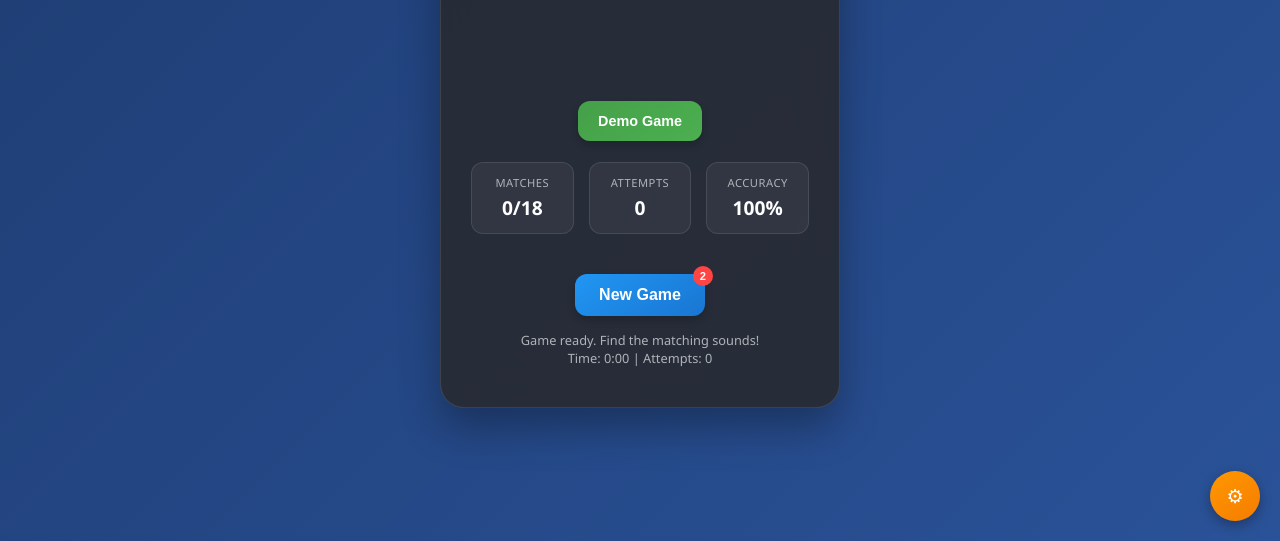
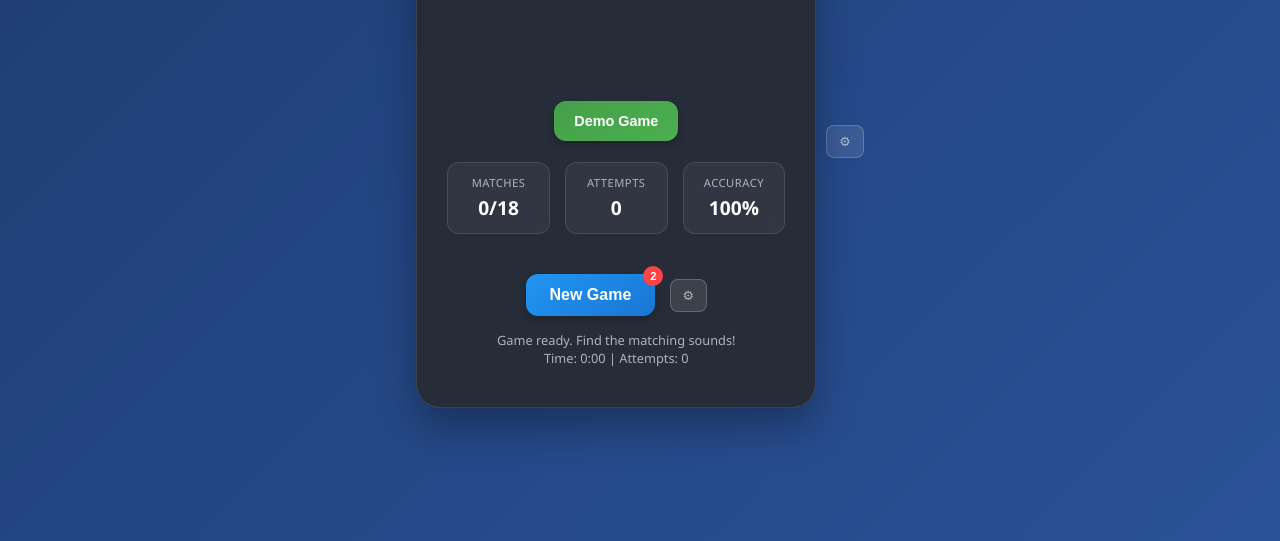
Before and after one commit to dmccolly/dont-test-me-admin, a website: page public/index.html in a window 1280 px wide. Shown: the part 259-800 px from the top of the page. Drawn offline with Linux system fonts and the light colour scheme; no server answers.

Commit message:
Update index.html

```diff
--- a/public/index.html
+++ b/public/index.html
@@ -299,25 +299,20 @@
         }
 
         .admin-btn {
-            position: fixed;
-            bottom: 20px;
-            right: 20px;
-            width: 50px;
-            height: 50px;
-            background: linear-gradient(145deg, #FF9800, #F57C00);
-            border: none;
-            border-radius: 50%;
-            color: white;
-            font-size: 1.2rem;
+            background: rgba(255, 255, 255, 0.1);
+            border: 1px solid rgba(255, 255, 255, 0.2);
+            border-radius: 8px;
+            color: rgba(255, 255, 255, 0.6);
+            font-size: 0.8rem;
             cursor: pointer;
-            box-shadow: 0 4px 12px rgba(0, 0, 0, 0.3);
+            padding: 8px 12px;
+            margin-left: 10px;
             transition: all 0.3s ease;
-            z-index: 1000;
         }
 
         .admin-btn:hover {
-            transform: scale(1.1);
-            box-shadow: 0 6px 16px rgba(0, 0, 0, 0.4);
+            background: rgba(255, 255, 255, 0.2);
+            color: rgba(255, 255, 255, 0.8);
         }
 
         .modal {
@@ -546,6 +541,7 @@
                 New Game
                 <span class="badge" id="newGameBadge">2</span>
             </button>
+            <button class="admin-btn" id="adminBtn">⚙</button>
         </div>
 
         <div class="game-info" id="gameInfo">
```
